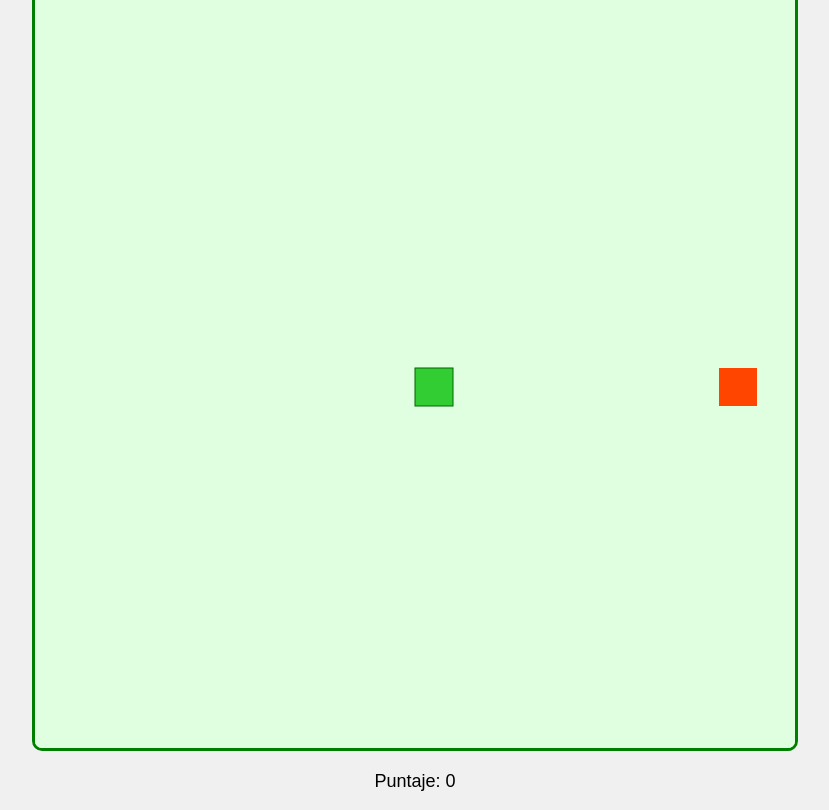
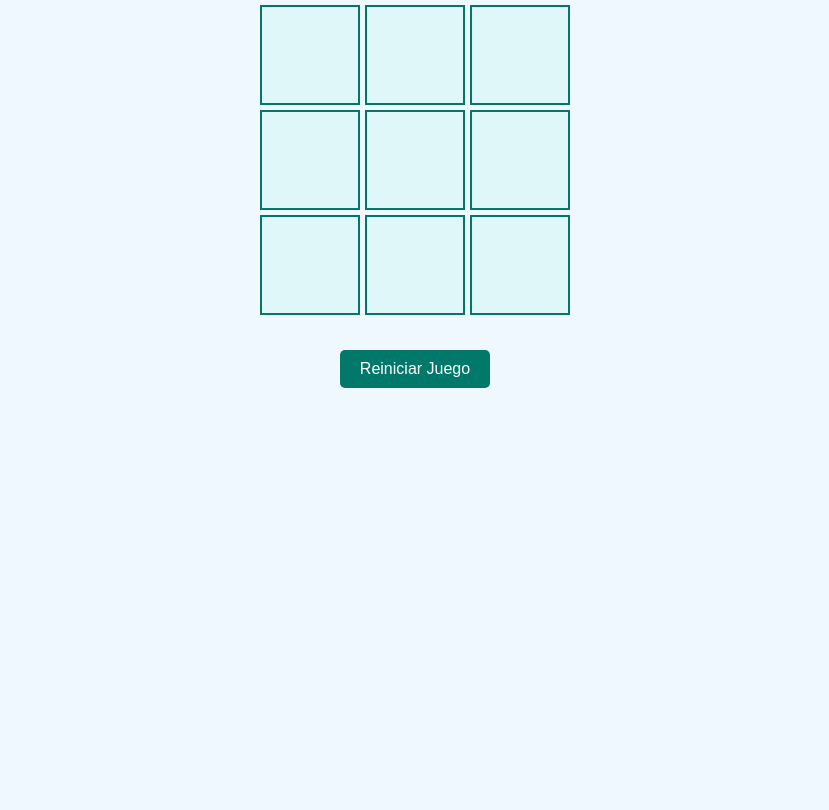
Before and after one commit to fer7a7d0/Prueba, a plain HTML site: page index.html in a window 1280 px wide. Shown: the part 83-893 px from the top of the page, without its empty margins (225-1054 px from the left). After the commit the page ends 800 px from the top, so only its background shows below. Drawn offline with Linux system fonts and the light colour scheme.

Commit message:
Actualizar index.html

```diff
--- a/index.html
+++ b/index.html
@@ -2,137 +2,119 @@
 <html lang="es">
 <head>
 <meta charset="UTF-8">
-<title>Snake Amigable</title>
+<title>Tres en Raya</title>
 <style>
   body {
     font-family: Arial, sans-serif;
     text-align: center;
     margin: 0;
-    padding: 0;
+    padding: 20px;
+    background: #f0f8ff;
+  }
+  h2 { color: #0056b3; }
+  #game {
+    display: grid;
+    grid-template-columns: repeat(3, 100px);
+    grid-template-rows: repeat(3, 100px);
+    gap: 5px;
+    justify-content: center;
+    margin: 20px auto;
+  }
+  .cell {
+    background: #e0f7fa;
+    display: flex;
+    align-items: center;
+    justify-content: center;
+    font-size: 48px;
+    cursor: pointer;
+    border: 2px solid #00796b;
     user-select: none;
-    touch-action: none;
-    background: #f0f0f0;
+    touch-action: manipulation;
   }
-  canvas {
-    background: #e0ffe0; /* color suave tipo “noble” */
-    display: block;
-    margin: 20px auto;
-    border: 3px solid #008000;
-    border-radius: 10px;
+  .cell:hover { background: #b2ebf2; }
+  #message { font-size: 20px; color: #00796b; margin-top: 10px; }
+  button {
+    padding: 10px 20px;
+    font-size: 16px;
+    margin-top: 15px;
+    cursor: pointer;
+    background: #00796b;
+    color: white;
+    border: none;
+    border-radius: 5px;
   }
-  h2 { color: #006400; }
-  p { font-size: 18px; }
+  button:hover { background: #004d40; }
 </style>
 </head>
 <body>
 
-<h2>Snake Suave y Amigable</h2>
-<canvas id="gameCanvas"></canvas>
-<p>Puntaje: <span id="score">0</span></p>
+<h2>Tres en Raya</h2>
+<div id="game">
+  <div class="cell" data-index="0"></div>
+  <div class="cell" data-index="1"></div>
+  <div class="cell" data-index="2"></div>
+  <div class="cell" data-index="3"></div>
+  <div class="cell" data-index="4"></div>
+  <div class="cell" data-index="5"></div>
+  <div class="cell" data-index="6"></div>
+  <div class="cell" data-index="7"></div>
+  <div class="cell" data-index="8"></div>
+</div>
+<div id="message"></div>
+<button onclick="resetGame()">Reiniciar Juego</button>
 
 <script>
-const canvas = document.getElementById("gameCanvas");
-const ctx = canvas.getContext("2d");
+let board = ["", "", "", "", "", "", "", "", ""];
+let currentPlayer = "X";
+let gameOver = false;
 
-// Tamaño relativo del canvas según la pantalla
-const canvasSize = Math.min(window.innerWidth, window.innerHeight) - 40;
-canvas.width = canvasSize;
-canvas.height = canvasSize;
+const cells = document.querySelectorAll(".cell");
+const message = document.getElementById("message");
 
-// Configuración de cuadros
-const boxCount = 20; // cantidad de cuadros por fila/columna
-const box = canvas.width / boxCount;
-
-let score = 0;
-let snake = [{ x: Math.floor(boxCount/2)*box, y: Math.floor(boxCount/2)*box }];
-let food = { x: Math.floor(Math.random()*boxCount)*box, y: Math.floor(Math.random()*boxCount)*box };
-let d;
-
-// Gestos táctiles
-let startX, startY;
-canvas.addEventListener("touchstart", e => {
-  const touch = e.touches[0];
-  startX = touch.clientX;
-  startY = touch.clientY;
-}, false);
-
-canvas.addEventListener("touchend", e => {
-  const touch = e.changedTouches[0];
-  let dx = touch.clientX - startX;
-  let dy = touch.clientY - startY;
-
-  if(Math.abs(dx) > Math.abs(dy)){
-    if(dx > 0 && d !== "LEFT") d = "RIGHT";
-    else if(dx < 0 && d !== "RIGHT") d = "LEFT";
-  } else {
-    if(dy > 0 && d !== "UP") d = "DOWN";
-    else if(dy < 0 && d !== "DOWN") d = "UP";
-  }
-}, false);
-
-// Teclado opcional
-document.addEventListener("keydown", function(e){
-  if(e.key === "ArrowUp" && d !== "DOWN") d = "UP";
-  if(e.key === "ArrowDown" && d !== "UP") d = "DOWN";
-  if(e.key === "ArrowLeft" && d !== "RIGHT") d = "LEFT";
-  if(e.key === "ArrowRight" && d !== "LEFT") d = "RIGHT";
+// Función para hacer un movimiento
+cells.forEach(cell => {
+  cell.addEventListener("click", () => {
+    const index = cell.getAttribute("data-index");
+    if(board[index] === "" && !gameOver){
+      board[index] = currentPlayer;
+      cell.textContent = currentPlayer;
+      checkWinner();
+      if(!gameOver) currentPlayer = currentPlayer === "X" ? "O" : "X";
+    }
+  });
 });
 
-function draw(){
-  // Fondo suave
-  ctx.fillStyle = "#e0ffe0";
-  ctx.fillRect(0, 0, canvas.width, canvas.height);
+// Función para revisar ganador
+function checkWinner(){
+  const winPatterns = [
+    [0,1,2],[3,4,5],[6,7,8], // filas
+    [0,3,6],[1,4,7],[2,5,8], // columnas
+    [0,4,8],[2,4,6]          // diagonales
+  ];
 
-  // Dibujar serpiente
-  for(let i=0; i<snake.length; i++){
-    ctx.fillStyle = i===0 ? "#32CD32" : "#7CFC00"; // cabeza y cuerpo diferente
-    ctx.fillRect(snake[i].x, snake[i].y, box, box);
-    ctx.strokeStyle = "#006400"; // borde más noble
-    ctx.strokeRect(snake[i].x, snake[i].y, box, box);
+  for(let pattern of winPatterns){
+    const [a,b,c] = pattern;
+    if(board[a] && board[a] === board[b] && board[a] === board[c]){
+      message.textContent = `¡Jugador ${board[a]} gana!`;
+      gameOver = true;
+      return;
+    }
   }
 
-  // Dibujar comida
-  ctx.fillStyle = "#FF4500";
-  ctx.fillRect(food.x, food.y, box, box);
-
-  let snakeX = snake[0].x;
-  let snakeY = snake[0].y;
-
-  if(d === "LEFT") snakeX -= box;
-  if(d === "UP") snakeY -= box;
-  if(d === "RIGHT") snakeX += box;
-  if(d === "DOWN") snakeY += box;
-
-  if(snakeX === food.x && snakeY === food.y){
-    score++;
-    document.getElementById("score").innerText = score;
-    food = { x: Math.floor(Math.random()*boxCount)*box, y: Math.floor(Math.random()*boxCount)*box };
-  } else {
-    snake.pop();
+  if(!board.includes("")){
+    message.textContent = "¡Empate!";
+    gameOver = true;
   }
-
-  let newHead = { x: snakeX, y: snakeY };
-
-  if(snakeX < 0 || snakeX >= canvas.width || snakeY < 0 || snakeY >= canvas.height || collision(newHead, snake)){
-    clearInterval(game);
-    alert("¡Game Over! Puntaje: " + score);
-  }
-
-  snake.unshift(newHead);
 }
 
-function collision(head, array){
-  for(let i=0; i<array.length; i++){
-    if(head.x === array[i].x && head.y === array[i].y) return true;
-  }
-  return false;
+// Reiniciar juego
+function resetGame(){
+  board = ["", "", "", "", "", "", "", "", ""];
+  currentPlayer = "X";
+  gameOver = false;
+  message.textContent = "";
+  cells.forEach(cell => cell.textContent = "");
 }
-
-// Reducir velocidad: 150ms entre frames
-let game = setInterval(draw, 150);
-
-// Ajustar tamaño si cambia pantalla
-window.addEventListener("resize", () => location.reload());
 </script>
 
 </body>
```
